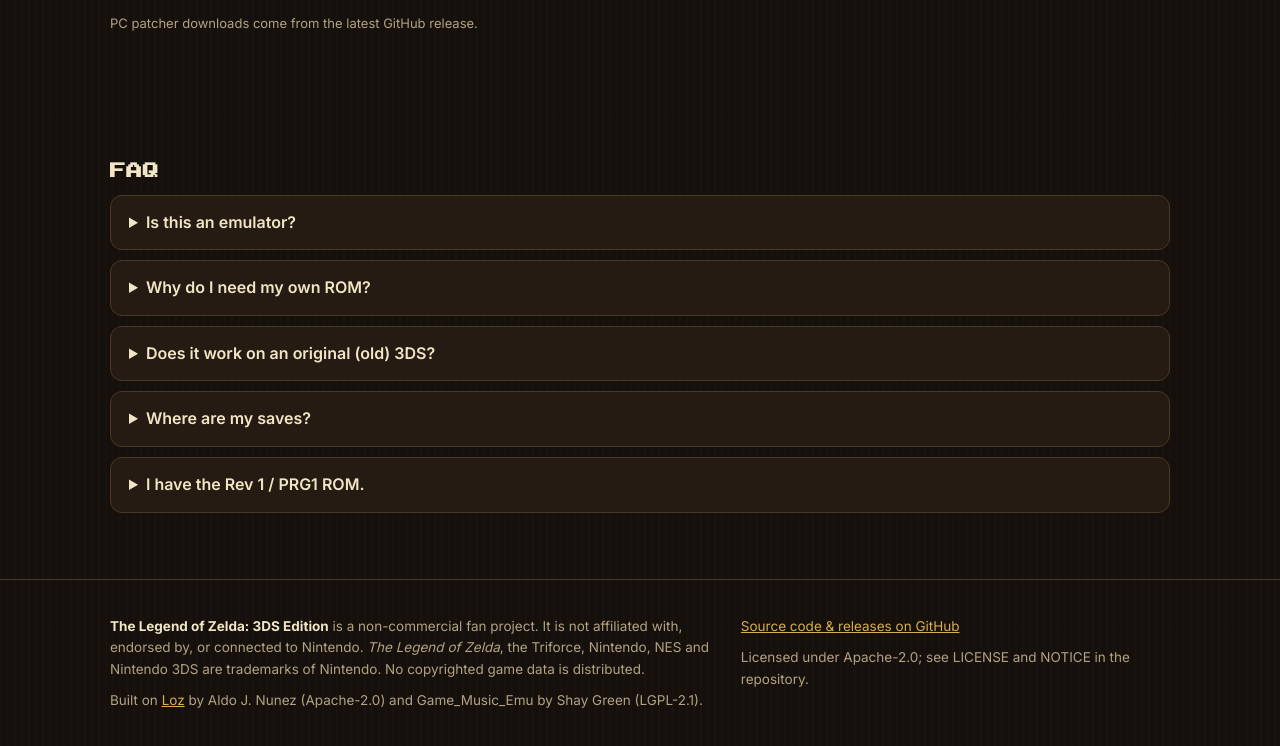
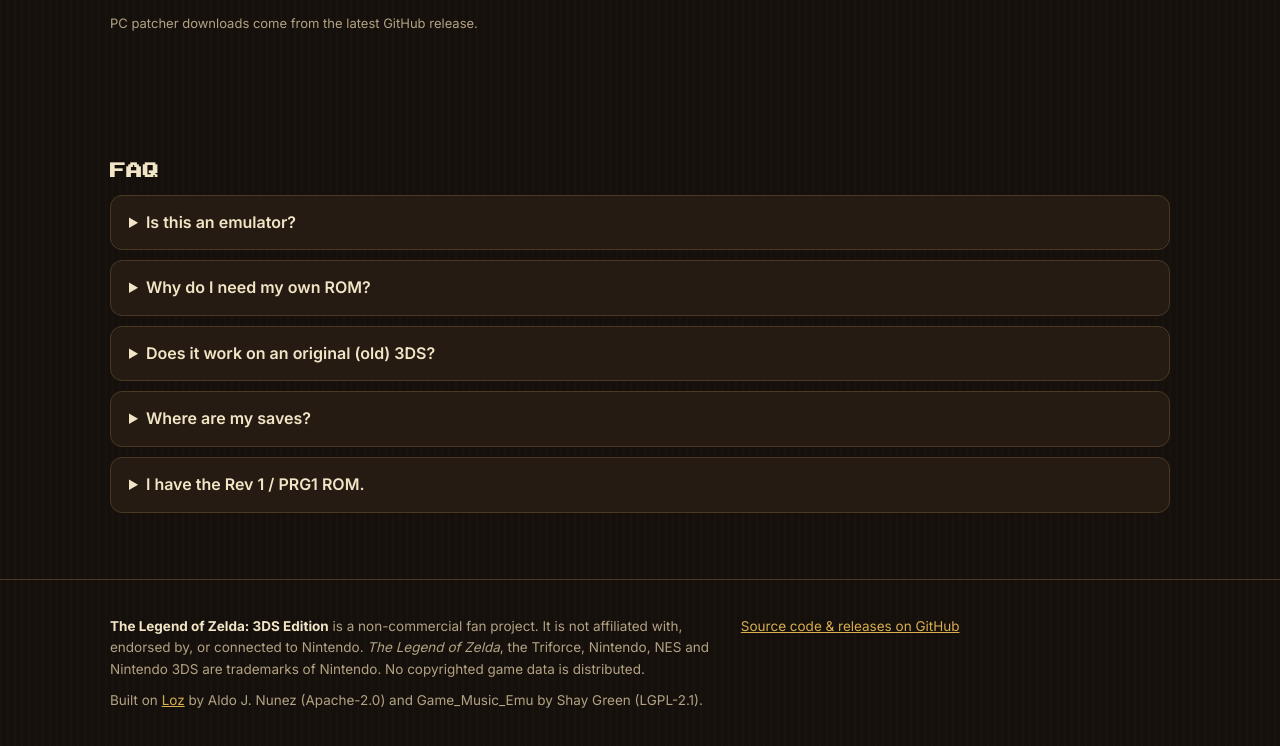
Before and after one commit to talosprods/zelda1-3ds, a plain HTML site: page docs/index.html in a window 1280 px wide. Shown: the part 2932-3678 px from the top of the page. Drawn offline with Linux system fonts and the light colour scheme; no server answers.

Commit message:
README: link to the page only; LICENSE removed for now
Co-Authored-By: Claude Opus 5.5 <noreply@anthropic.com>

```diff
--- a/docs/index.html
+++ b/docs/index.html
@@ -313,7 +313,6 @@
     </div>
     <div>
       <p><a class="repo-link" href="#">Source code &amp; releases on GitHub</a></p>
-      <p>Licensed under Apache-2.0; see LICENSE and NOTICE in the repository.</p>
     </div>
   </div>
 </footer>
```
Also changed, not shown: 4 other files.
